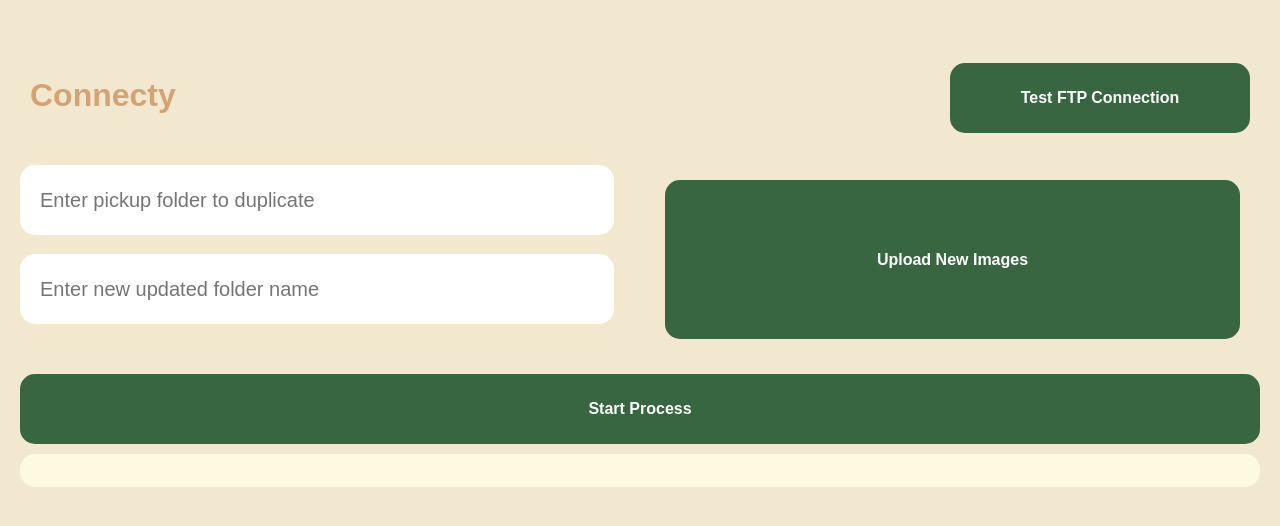
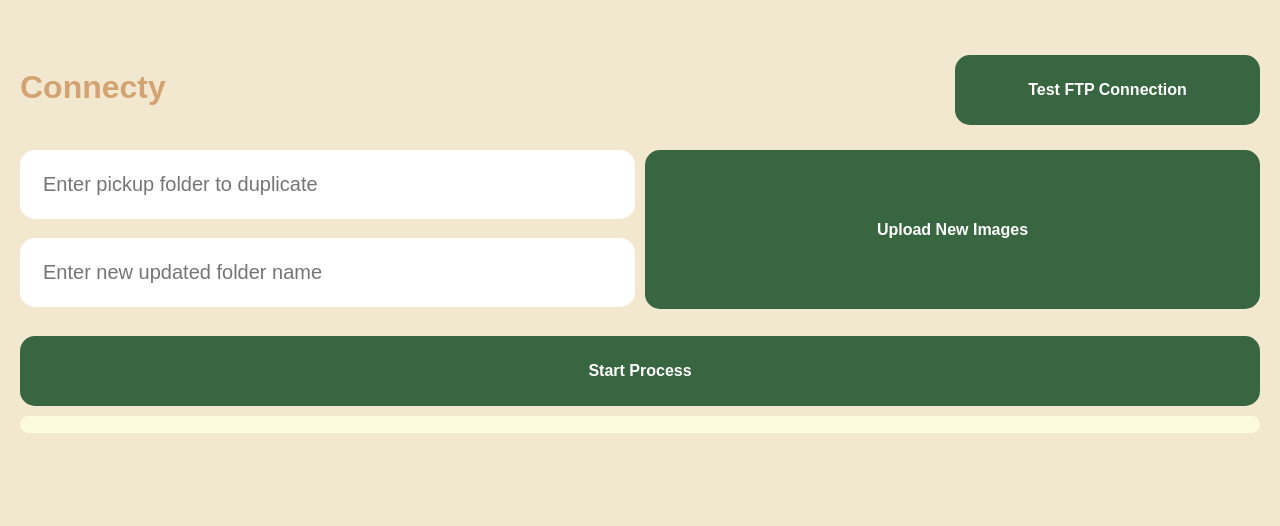
Before and after one commit to ofjake/Connecty, a website: page public/index.html in a window 1280 px wide. Drawn offline with Linux system fonts and the light colour scheme.

Commit message:
Update styles.css

```diff
--- a/public/styles.css
+++ b/public/styles.css
@@ -2,25 +2,26 @@
 body {font-family: Arial, sans-serif; margin: 20px; padding: 20px 0px 0px; background-color: var(--bgcolor);font-size:14px;}
 label {display: block; margin-top: 5px;}
 input, button {padding: 8px 20px; margin-top: 5px; border: 0;}
-input {flex: 1; width: 90%;}
+input {flex: 1;}
 button {width: 100%;}
-form {margin: 20px;}
-input[type="text"], input[type="file"] {margin-bottom: 14px;height:54px;border-radius: 15px;font-size: 20px;}
+input[type="text"], input[type="file"] {margin-bottom: 14px;padding:23px;border-radius: 15px;font-size: 20px;}
 h2 {color: var(--brandcolor);font-size: 2rem;}
-button {background-color: var(--button);  color: var(--white); cursor: pointer;transition: background 0.3s ease;border-radius: 15px;font-size: 16px;font-weight: bold; padding: 10px 20px;height: 70px;}
+button {background-color: var(--button);  color: var(--white); cursor: pointer; transition: background-color 0.3s ease;border-radius: 15px;font-size: 16px;font-weight: bold; padding: 10px 5px;height: 70px; border: none; outline: none;}
 button:hover {background-color: var(--highlight);color: var(--white);}
 input[type="file"] {display: none;}
-#progressBar {width: 100%; height: 33px; background: var(--offbgcolor);border-radius: 15px;}
-#progress {width: 0%; height: 33px; background: var(--highlight);border-radius: 15px;}
-#newUrl {padding: 8px 20px 9px; margin-top: 0px; cursor: copy; color: font-size:14px;color: var(--button);}
-#file-name {padding-left:10px; color:var(--highlight);}
+#progressBar {width: 100%; background: var(--offbgcolor);border-radius: 15px;}
+#progress {width: 0%; background: var(--highlight);border-radius: 15px;}
+#newUrl {padding: 8px 20px 9px; margin-top: 0px; cursor: copy; font-size:14px; color: var(--button); word-break: break-word;}
+#file-name {color:var(--white);}
 #ftp-status {padding: 10px;text-align:right;}
-.custom-file-upload {display: flex;flex-direction: column;justify-content: center;padding: 26px 20px;height: 107px;background-color: var(--button);color: var(--white);text-align: center;font-size: 16px;font-weight: bold;border-radius: 15px;cursor: pointer;transition: background 0.3s ease;}
+.custom-file-upload {display: flex;flex-direction: column;justify-content: center;padding: 26px 20px;height: 107px;background-color: var(--button);color: var(--white);text-align: center;font-size: 16px;font-weight: bold;border-radius: 15px;cursor: pointer;transition: background-color 0.3s ease;}
 .custom-file-upload:hover {background-color: var(--highlight);}
 .container {display: grid;grid-template-columns: 1fr;grid-template-rows: auto;gap: 10px;width: 100%;margin: auto;}
-.top-bar {display: grid;grid-template-columns: 2fr 1fr 1fr; /* Large, Small, Small */align-items: center;gap: 10px;padding: 10px;}
+.top-bar {display: grid;grid-template-columns: 2fr 1fr 1fr;align-items: center;gap: 10px;padding: 10px 0;}
+.top-bar h2 {padding:0px;margin: 0;}
+#dropZone.drag-over {background: var(--highlight); border: 5px dashed var(--button);}
 .content-row {display: flex;gap: 10px;}
-.content-large {flex: 1;}
+.content-large {flex: 1;display: flex; flex-direction: column;}
 .full-width {display: flex;width: 100%;}
 @media (max-width: 768px) {
   .top-bar {grid-template-columns: 1fr; text-align: center;}
```
